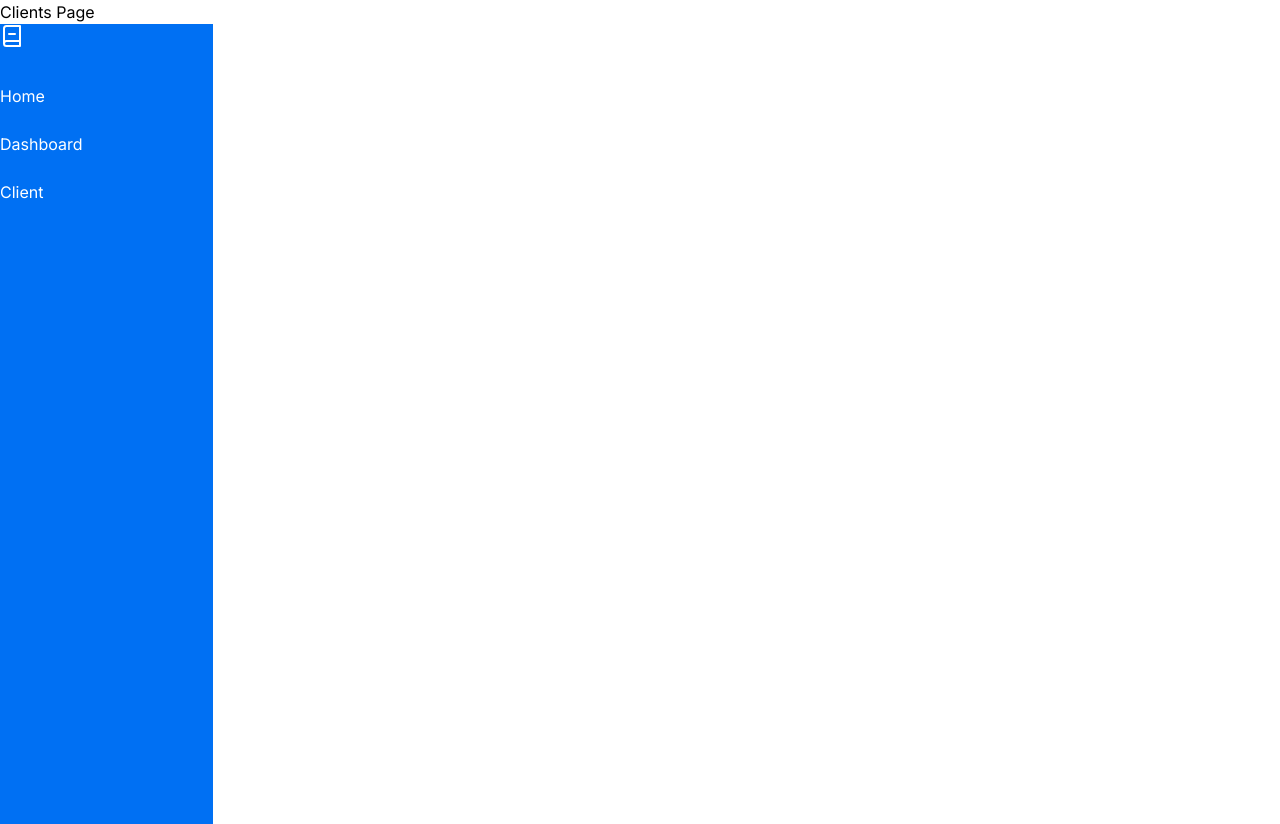
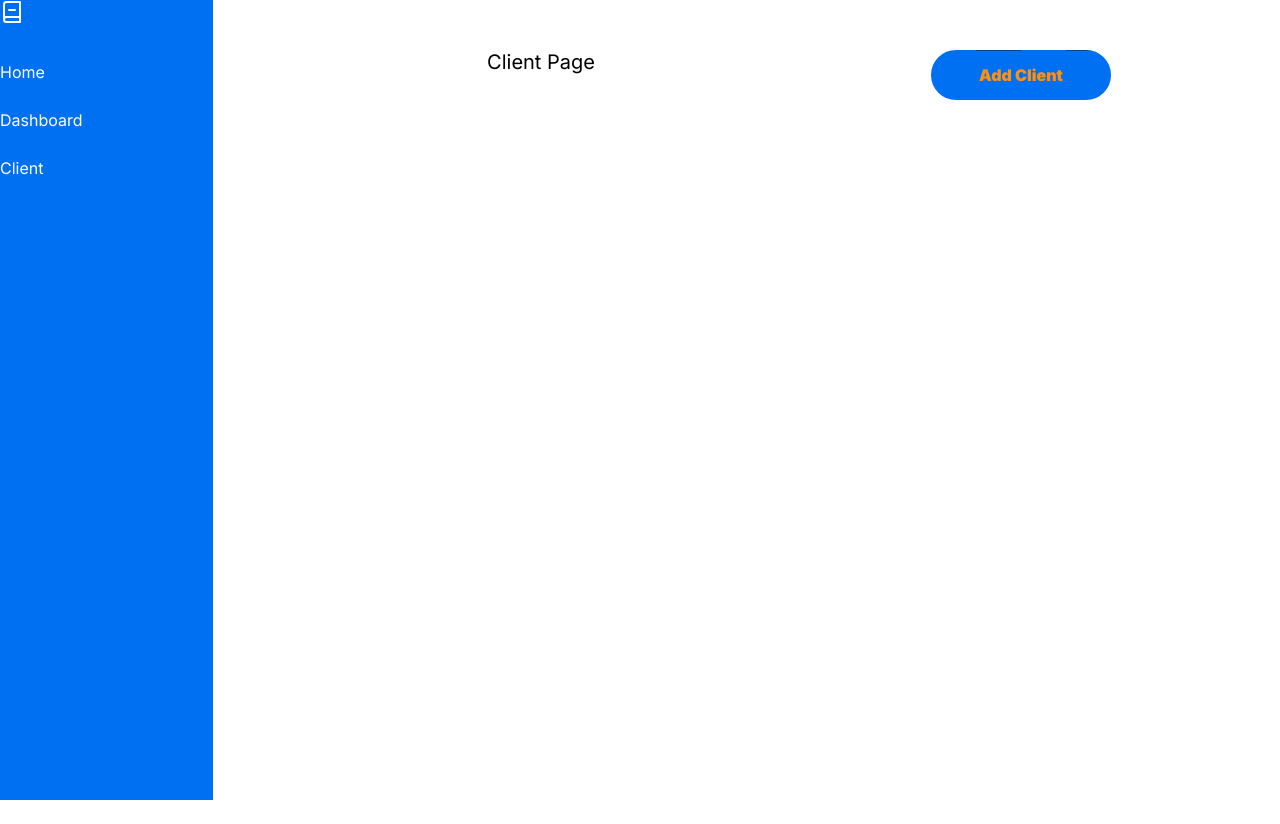
Before and after one commit to udit065/Ledger-Helper, a Next.js app: page /clients in a window 1280 px wide. After the commit the page ends 800 px from the top, so only its background shows below. Built offline with nearby package versions, Linux system fonts and the light colour scheme.

Commit message:
add clients button added

```diff
--- a/src/app/clients/page.tsx
+++ b/src/app/clients/page.tsx
@@ -1,3 +1,16 @@
+import Link from "next/link";
+
 export default function Clients() {
-    return <p>Clients Page</p>;
+    return (
+        <div className="ml-80 mt-12">
+            <div className="flex justify-around">
+                <h1 className="text-xl">Client Page</h1>
+                <Link href="/clients/addclients">
+                    <div className="">
+                        <button className="btn-addClient"><span>Add Client</span></button>
+                    </div>
+                </Link>
+            </div>
+        </div>
+    );
 }
--- a/src/app/componets/sidenav.tsx
+++ b/src/app/componets/sidenav.tsx
@@ -2,7 +2,7 @@ import Link from "next/link";
 
 export default function SideNav() {
     return (
-        <div className="bg-[#0070F3] h-screen w-1/6 text-white">
+        <div className="bg-[#0070F3] absolute left-0 top-0 h-screen w-1/6 text-white">
             <Link href="/">
                 <div className="pb-6">
                     <svg xmlns="http://www.w3.org/2000/svg" width="24" height="24" viewBox="0 0 24 24" fill="none" stroke="currentColor" stroke-width="2" stroke-linecap="round" stroke-linejoin="round" className="lucide lucide-book-minus"><path d="M4 19.5v-15A2.5 2.5 0 0 1 6.5 2H20v20H6.5a2.5 2.5 0 0 1 0-5H20" /><path d="M9 10h6" /></svg>
--- a/src/app/dashboard/page.tsx
+++ b/src/app/dashboard/page.tsx
@@ -1,3 +1,3 @@
 export default function Page() {
-    return <p>Dashboard Page</p>;
+    return <p className="ml-80">Dashboard Page</p>;
 }
--- a/src/app/globals.css
+++ b/src/app/globals.css
@@ -23,3 +23,105 @@ body {}
     text-wrap: balance;
   }
 }
+
+/* // Client Page // */
+
+/* Add client button css */
+
+.btn-addClient,
+.btn-addClient *,
+.btn-addClient :after,
+.btn-addClient :before,
+.btn-addClient:after,
+.btn-addClient:before {
+  border: 0 solid;
+  box-sizing: border-box;
+}
+
+.btn-addClient {
+  -webkit-tap-highlight-color: transparent;
+  -webkit-appearance: button;
+  background-color: #0070F3;
+  background-image: none;
+  /* color: #64e; */
+  color: #fff;
+  cursor: pointer;
+  font-size: 100%;
+  font-weight: 900;
+  line-height: 1.5;
+  margin: 0;
+  -webkit-mask-image: -webkit-radial-gradient(#000, #fff);
+  padding: 0;
+  /* text-transform: uppercase; */
+}
+
+.btn-addClient:disabled {
+  cursor: default;
+}
+
+.btn-addClient:-moz-focusring {
+  outline: auto;
+}
+
+.btn-addClient svg {
+  display: block;
+  vertical-align: middle;
+}
+
+.btn-addClient [hidden] {
+  display: none;
+}
+
+.btn-addClient {
+  border-radius: 99rem;
+  border-width: 2px;
+  overflow: hidden;
+  padding: 0.8rem 3rem;
+  position: relative;
+}
+
+.btn-addClient:hover {
+  text-transform: uppercase;
+}
+
+.btn-addClient span {
+  mix-blend-mode: difference;
+  /* color: white; */
+}
+
+.btn-addClient:after,
+.btn-addClient:before {
+  /* color: #fff; */
+  background: linear-gradient(90deg,
+      #000 25%,
+      transparent 0,
+      transparent 50%,
+      #000 0,
+      #000 75%,
+      transparent 0);
+  content: "";
+  inset: 0;
+  position: absolute;
+  transform: translateY(var(--progress, 100%));
+  transition: transform 0.2s ease;
+}
+
+.btn-addClient:after {
+  --progress: -100%;
+  background: linear-gradient(90deg,
+      transparent 0,
+      transparent 25%,
+      #000 10%,
+      #000 50%,
+      transparent 0,
+      transparent 75%,
+      #000 0);
+  z-index: -1;
+}
+
+.btn-addClient:hover:after,
+.btn-addClient:hover:before {
+  --progress: 0;
+}
+
+/* --------------------------------------------------- */
--- a/src/app/page.tsx
+++ b/src/app/page.tsx
@@ -2,8 +2,8 @@ import Image from "next/image";
 
 export default function Home() {
   return (
-    <main>
-      hjnklljhhbkk
+    <main className="ml-80">
+      HOME
     </main>
   );
 }
```
